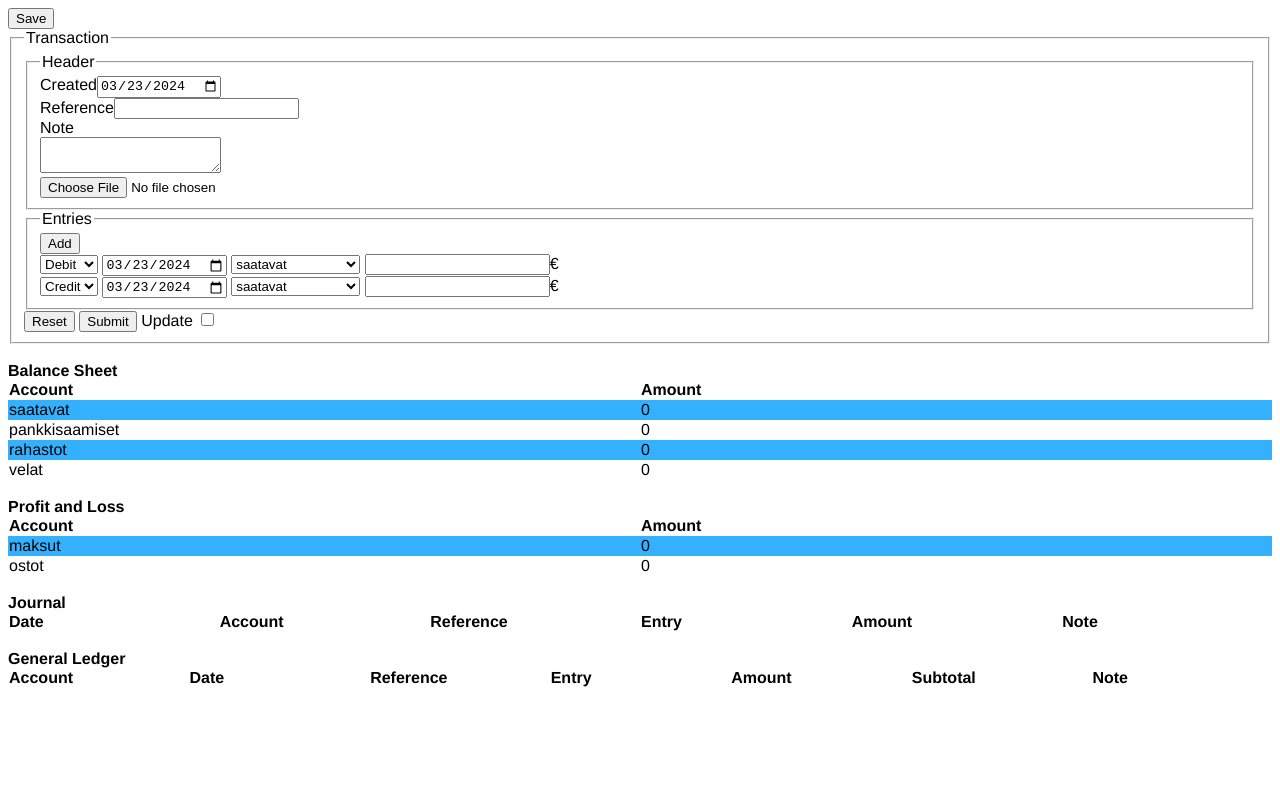
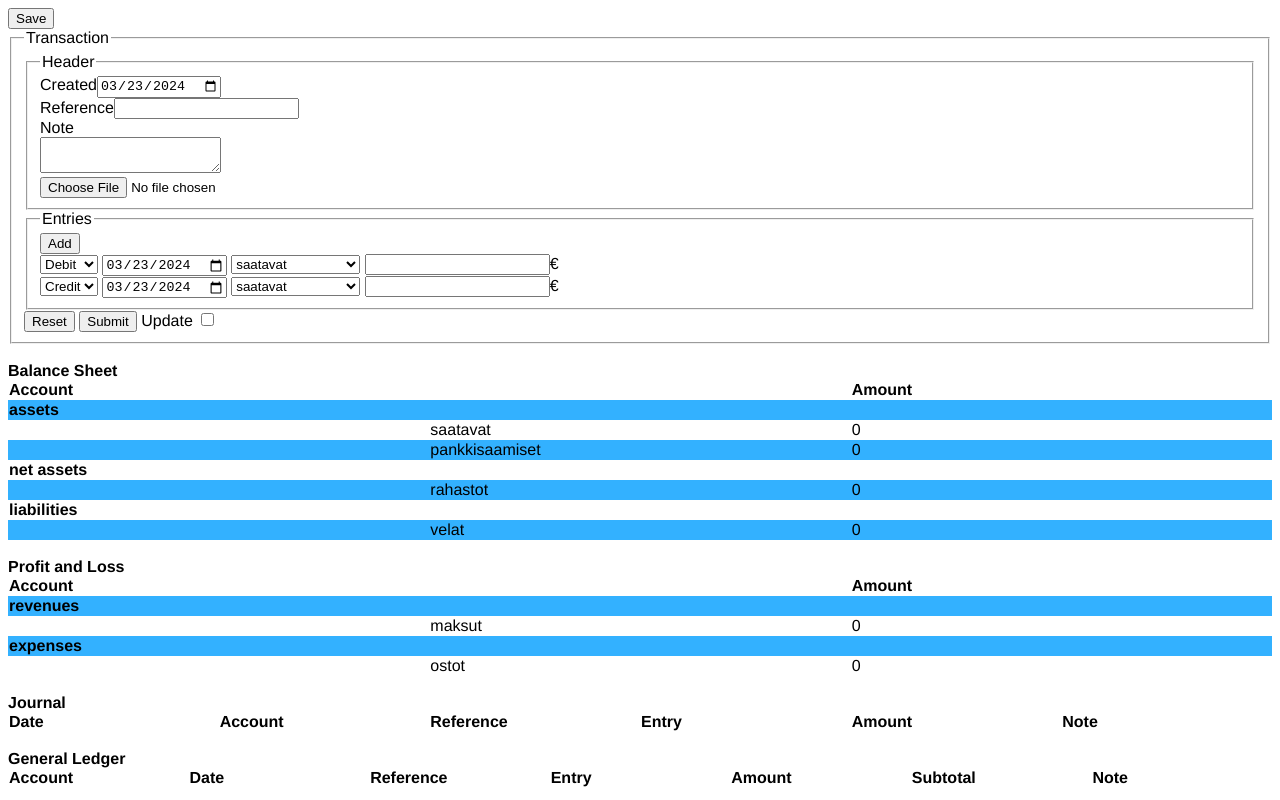
Before and after one commit to ruoka/treasurer, a plain HTML site: page ux.html in a window 1280 px wide. Drawn offline with Linux system fonts and the light colour scheme.

Commit message:
Better rows and columns

```diff
--- a/general_ledger.js
+++ b/general_ledger.js
@@ -20,34 +20,51 @@ export let general_ledger  = {
     ],
 
 render: (balances) => {
-    let populate = (table,category,name) => {
-        let group = document.createElement("optgroup");
+    let populate = (table,name,category) => {
+
+        const group = document.createElement("optgroup");
         group.label = name;
+
+        const tr = document.createElement("tr");
+        const th = document.createElement("th");
+        th.setAttribute("colspan","2");
+        th.textContent = name;
+        tr.appendChild(th);
+        tr.appendChild(document.createElement("th"));
+        table.append(tr);
+
         category.forEach(account => {
+
             let option = document.createElement("option");
             option.value = account.name;
             option.textContent = account.name;
             group.appendChild(option);
+
             const tr = document.createElement("tr");
+            tr.appendChild(document.createElement("td"));
             tr.appendChild(document.createElement("td")).textContent = account.name;
             if(balances !== undefined && balances.has(account.name))
                 tr.appendChild(document.createElement("td")).textContent = balances.get(account.name);
             else
                 tr.appendChild(document.createElement("td")).textContent = 0.00;
             table.append(tr);
+
         });
         all("#account, .accounts").forEach(select => select.appendChild(group.cloneNode(true)));
     };
+
     all("#account, .accounts").forEach(select => select.innerHTML = "");
+
     const tbody1 = one("table#balance tbody");
     tbody1.innerHTML = "";
-    populate(tbody1,general_ledger.assets,"assets");
-    populate(tbody1,general_ledger.net_assets,"net assets");
-    populate(tbody1,general_ledger.liabilities,"liabilities");
+    populate(tbody1,"assets",general_ledger.assets);
+    populate(tbody1,"net assets",general_ledger.net_assets);
+    populate(tbody1,"liabilities",general_ledger.liabilities);
+
     const tbody2 = one("table#PnL tbody");
     tbody2.innerHTML = "";
-    populate(tbody2,general_ledger.revenues,"revenues");
-    populate(tbody2,general_ledger.expenses,"expenses");
+    populate(tbody2,"revenues",general_ledger.revenues);
+    populate(tbody2,"expenses",general_ledger.expenses);
 }
 
 };
--- a/treasurer.js
+++ b/treasurer.js
@@ -34,7 +34,7 @@ window.onload = () => {
 
         ledger.sort((lhs,rhs) => rhs.account.localeCompare(lhs.account) ? rhs.account.localeCompare(lhs.account) : lhs.date.localeCompare(rhs.date));
 
-        const balance = new Map();
+        const balances = new Map();
         let account = "";
         let subtotal = 0.00;
 
@@ -47,7 +47,7 @@ window.onload = () => {
                 subtotal = 0.00;
             }
             subtotal += (entry.entry.localeCompare("credit") ? -1 : 1) * entry.amount;
-            balance.set(entry.account,subtotal);
+            balances.set(entry.account,subtotal);
 
             const tr = document.createElement("tr");
             tr.appendChild(document.createElement("td")).textContent = entry.account;
@@ -61,7 +61,7 @@ window.onload = () => {
             tbody.append(tr);
         });
 
-        general_ledger.render(balance);
+        general_ledger.render(balances);
 
         all("table#ledger tbody tr, table#journal tbody tr").forEach(row => row.onclick = () => {
             let reference = row.querySelector(".reference").textContent;
--- a/ux.css
+++ b/ux.css
@@ -8,11 +8,11 @@ table {
     border-collapse: collapse;
 }
 
-table caption {
+caption {
     font-weight: bold;
 }
 
-table caption, thead th, tbody td {
+caption, th, td {
     text-align: left;
 }
 
--- a/ux.html
+++ b/ux.html
@@ -59,23 +59,27 @@
             <input id="update" type="checkbox">
         </fieldset>
     </form>
+
     <br>
+
     <table id="balance">
         <caption>Balance Sheet</caption>
         <thead>
             <tr>
-                <th>Account</th>
+                <th colspan="2">Account</th>
                 <th>Amount</th>
             </tr>
         </thead>
         <tbody/>
     </table>
+
     <br>
+
     <table id="PnL">
         <caption>Profit and Loss</caption>
         <thead>
             <tr>
-                <th>Account</th>
+                <th colspan="2">Account</th>
                 <th>Amount</th>
             </tr>
         </thead>
@@ -96,7 +100,9 @@
             <tbody/>
         </tbody>
     </table>
+
     <br>
+
     <table id="ledger">
         <caption>General Ledger</caption>
         <thead>
```
